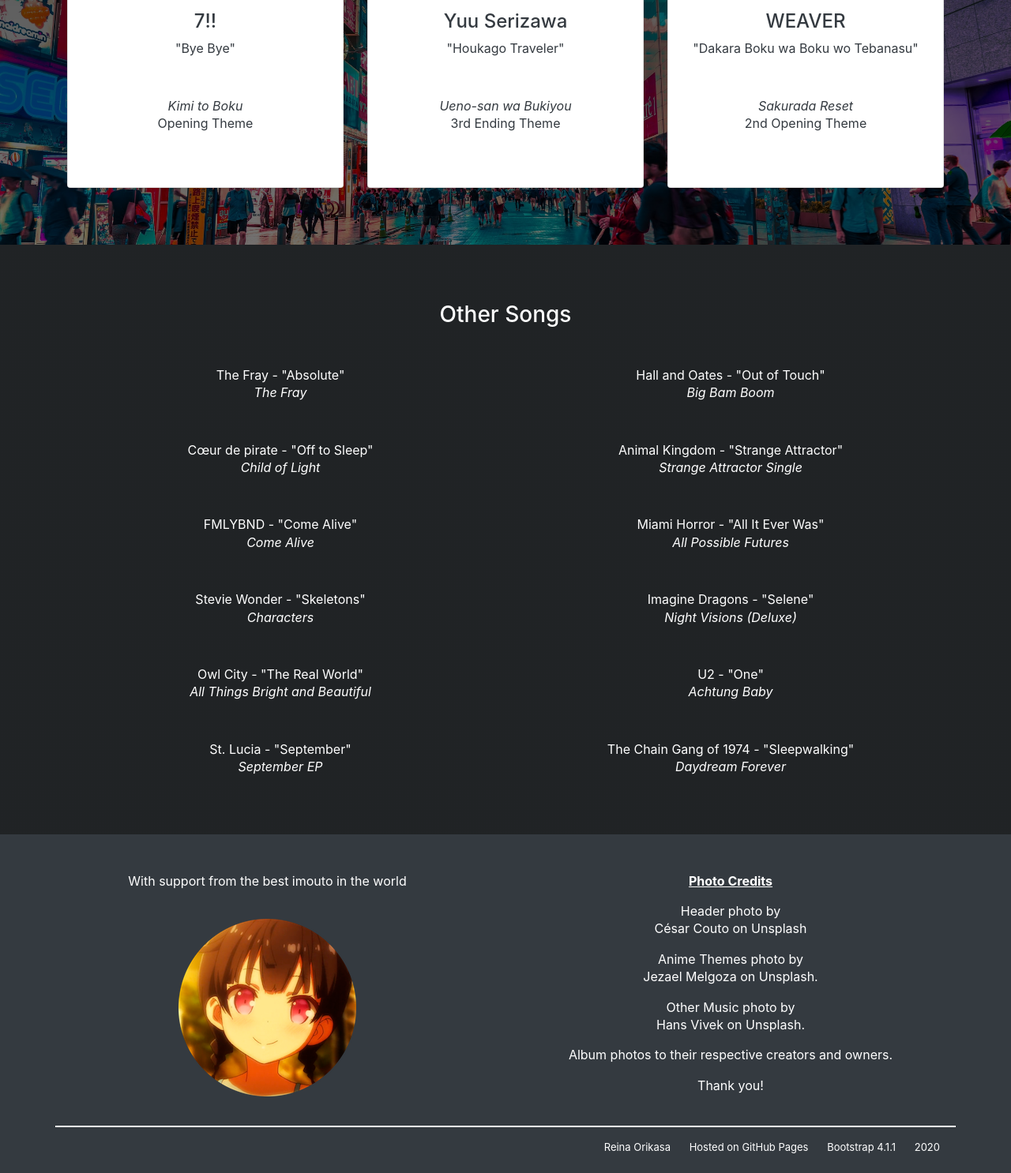
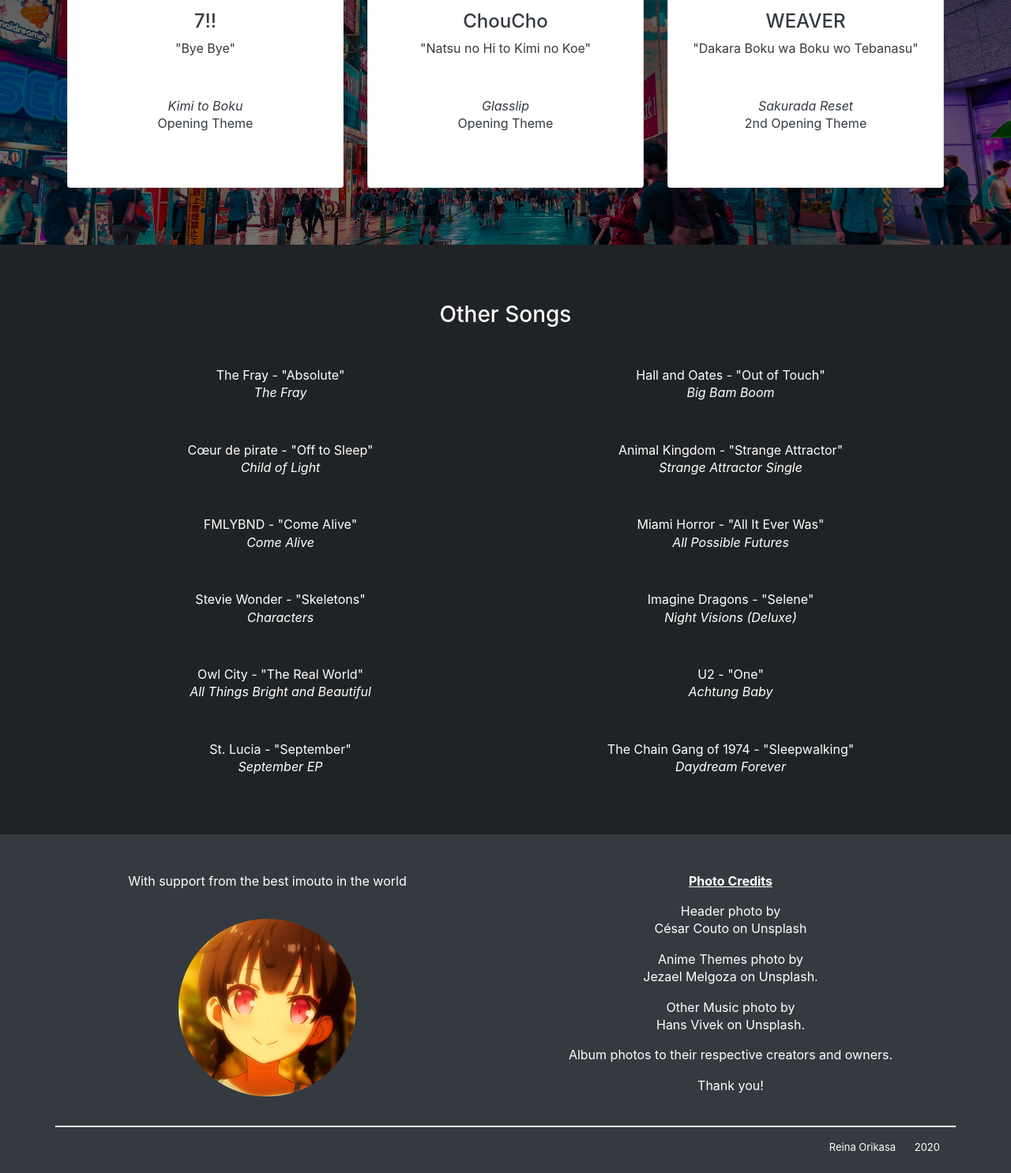
Before and after one commit to Reina-Orikasa/songList, a plain HTML site: page index.html in a window 1280 px wide. Shown: the part 1943-3429 px from the top of the page at 79% size. Drawn offline with nearby package versions, Linux system fonts and the light colour scheme.

Commit message:
Change album, footer

```diff
--- a/index.html
+++ b/index.html
@@ -176,15 +176,15 @@
             <div class="card">
               <div class="card-body">
                 <img
-                  src="https://st.cdjapan.co.jp/pictures/l/14/33/COCX-40773.jpg?v=1"
-                  alt="Ueno-san Cover Alt."
+                  src="https://st.cdjapan.co.jp/pictures/l/03/19/LACM-14261.jpg?v=2"
+                  alt="Glasslip Opening"
                   class="img-fluid w-60 mb-3"
                 />
-                <h4>Yuu Serizawa</h4>
-                <p>"Houkago Traveler"</p>
+                <h4>ChouCho</h4>
+                <p>"Natsu no Hi to Kimi no Koe"</p>
                 <p>
-                  <i>Ueno-san wa Bukiyou</i> <br />
-                  3rd Ending Theme
+                  <i>Glasslip</i> <br />
+                  Opening Theme
                 </p>
               </div>
             </div>
@@ -420,12 +420,6 @@
           >
             Reina Orikasa
           </a>
-          <a href="https://pages.github.com" target="_blank" rel="noopener">
-            Hosted on GitHub Pages
-          </a>
-          <a href="https://getbootstrap.com" target="_blank" rel="noopener">
-            Bootstrap 4.1.1
-          </a>
           <a
             href="https://cdn.dlcordapp.com/attachments/486699197131915266/710452259770728448/cute_koishi.png"
             target="_blank"
```
